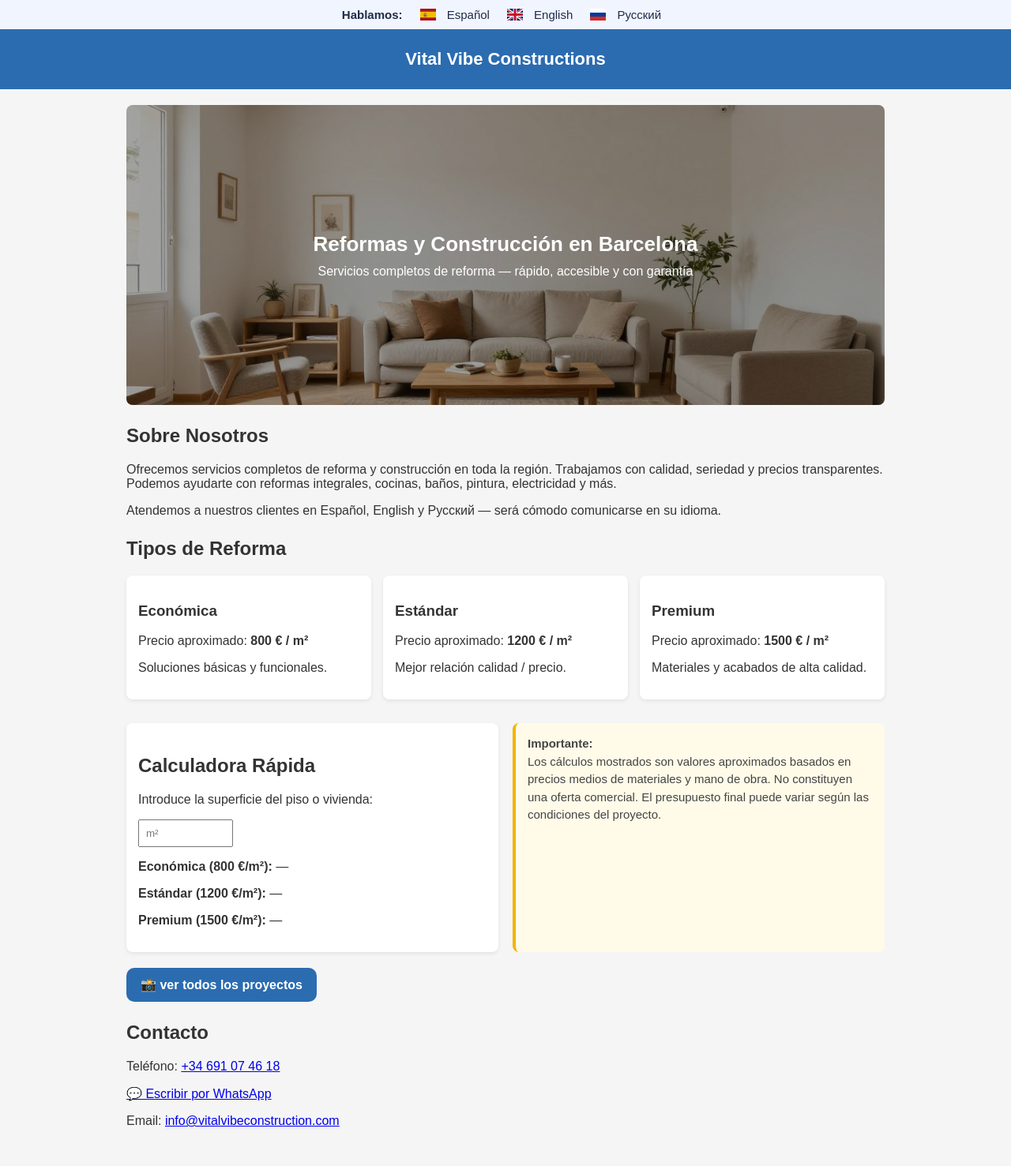
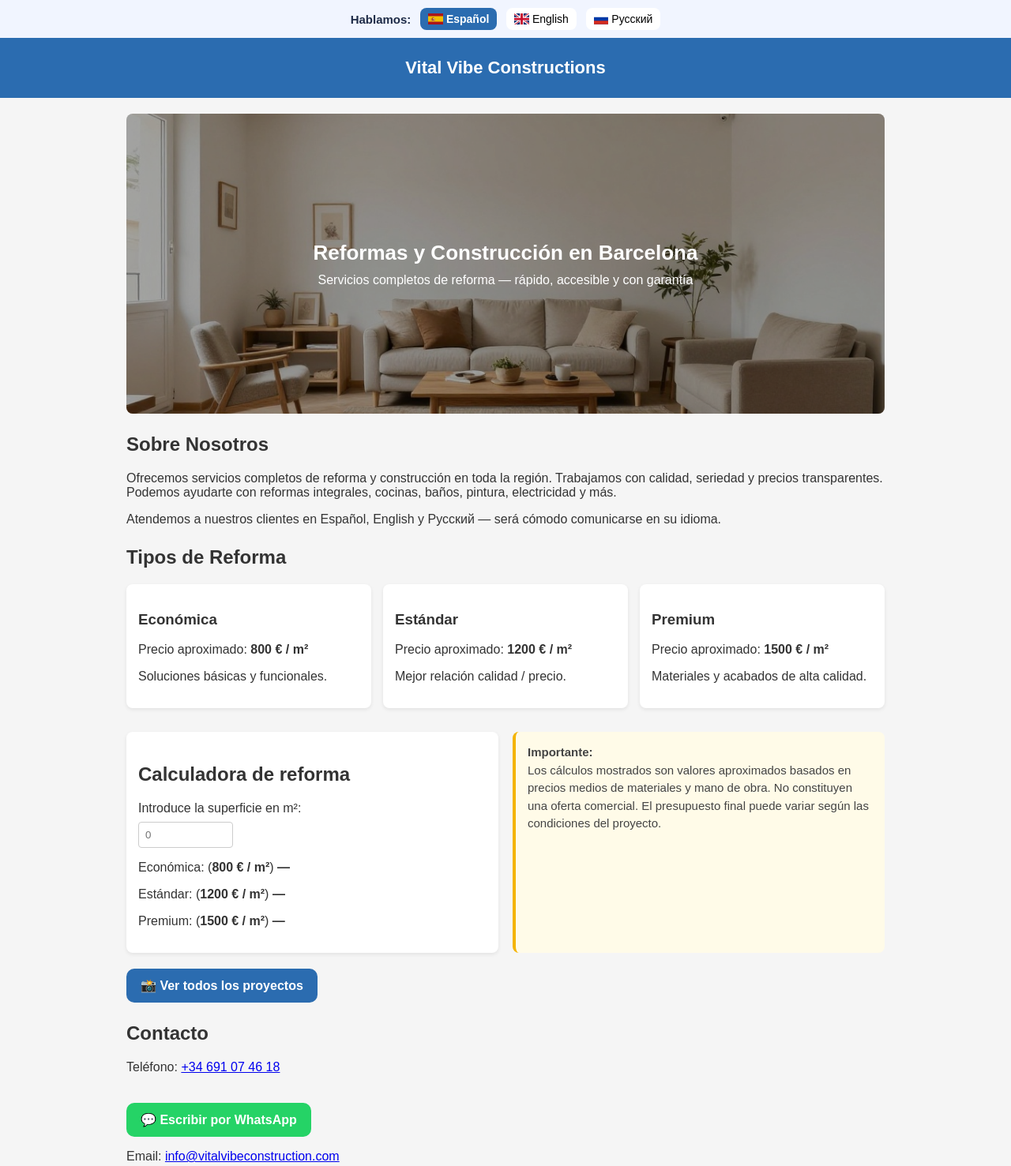
Before and after one commit to MigelSmirnov/Vital-Vibe-Constructions, a plain HTML site: page index.html in a window 1280 px wide. Shown: the top 1477 px of the page at 79% size. Drawn offline with nearby package versions, Linux system fonts and the light colour scheme.

Commit message:
Добавление json с переводами

```diff
--- a/index.html
+++ b/index.html
@@ -5,8 +5,7 @@
   <meta name="viewport" content="width=device-width, initial-scale=1.0">
   <meta name="description" content="Reformas en Barcelona. Cocinas, baños, electricidad y pintura. Hablamos Español, English y Русский. Presupuesto sin compromiso.">
   <link rel="stylesheet" href="https://cdn.jsdelivr.net/npm/flag-icons/css/flag-icons.min.css">
-  <title>Vital Vibe Construction — Reformas en Barcelona | Cocinas, Baños, Electricidad</title>
-
+  <title>Vital Vibe Construction – Reformas en Barcelona | Cocinas, Baños, Electricidad</title>
 
   <style>
     * { box-sizing: border-box; }
@@ -35,14 +34,13 @@
 
     .hero {
       position: relative;
-      height: 380px;                    /* можно менять высоту */
+      height: 380px;
       border-radius: 8px;
       overflow: hidden;
       margin-bottom: 20px;
       background: url('images/fabula-ai.png') center/cover no-repeat;
     }
 
-    /* затемнение, чтобы текст читался */
     .hero::before {
       content: "";
       position: absolute;
@@ -50,7 +48,6 @@
       background: rgba(0,0,0,0.35);
     }
 
-    /* контейнер с текстом */
     .hero-overlay {
       position: absolute;
       inset: 0;
@@ -75,7 +72,6 @@
       max-width: 90%;
     }
 
-
     h2 { margin-top: 25px; }
 
     .cards {
@@ -92,44 +88,47 @@
       box-shadow: 0 2px 5px rgba(0,0,0,0.08);
     }
 
-    /* общий контейнер — делаем 2 колонки */
-    .calculator-wrap{
+    .calculator-wrap {
       margin-top: 30px;
       display: grid;
       grid-template-columns: 1fr 1fr;
       gap: 18px;
     }
 
-    /* сам калькулятор — как был */
-    .calculator{
+    .calculator {
       background: #ffffff;
       padding: 15px;
       border-radius: 8px;
       box-shadow: 0 2px 5px rgba(0,0,0,0.08);
     }
 
-    /* блок с пояснением */
-    .calculator-note{
-      background:#fffbe8;
+    .calculator-note {
+      background: #fffbe8;
       padding: 15px;
-      border-left:4px solid #f4b400;
-      border-radius:8px;
-      color:#444;
-      font-size:15px;
-      line-height:1.5;
+      border-left: 4px solid #f4b400;
+      border-radius: 8px;
+      color: #444;
+      font-size: 15px;
+      line-height: 1.5;
     }
 
-    /* на телефонах — в одну колонку */
-    @media(max-width: 768px){
-      .calculator-wrap{
+    @media(max-width: 768px) {
+      .calculator-wrap {
         grid-template-columns: 1fr;
       }
     }
 
+    label {
+      display: block;
+      margin-bottom: 8px;
+      font-weight: 500;
+    }
 
     input {
       padding: 8px;
       width: 120px;
+      border: 1px solid #ccc;
+      border-radius: 4px;
     }
 
     footer {
@@ -140,7 +139,7 @@
       margin-top: 40px;
     }
 
-    .gallery-btn {
+    .gallery-btn, .whatsapp-btn {
       display: inline-block;
       background: #2b6cb0;
       color: white;
@@ -149,128 +148,176 @@
       text-decoration: none;
       font-weight: bold;
       margin-top: 20px;
-    }
-    .langs{
-      background:#f1f5ff;
-      color:#1f2c48;
-      text-align:center;
-      padding:10px 8px;
-      font-size:15px;
-      display:flex;
-      justify-content:center;
-      gap:12px;
-      flex-wrap:wrap;
+      transition: opacity 0.2s;
     }
 
-    .langs span:first-child{
-      font-weight:600;
+    .gallery-btn:hover, .whatsapp-btn:hover {
+      opacity: 0.9;
     }
 
-    .gallery-btn:hover { opacity: 0.9; }
-
-.langs span {
-  margin-right: 10px;
+    .whatsapp-btn {
+      background: #25D366;
     }
 
+    .langs {
+      background: #f1f5ff;
+      color: #1f2c48;
+      text-align: center;
+      padding: 10px 8px;
+      font-size: 15px;
+      display: flex;
+      justify-content: center;
+      align-items: center;
+      gap: 12px;
+      flex-wrap: wrap;
+    }
+
+    .langs span:first-child {
+      font-weight: 600;
+    }
+
+    .langs button {
+      border: none;
+      background: white;
+      padding: 6px 10px;
+      border-radius: 8px;
+      cursor: pointer;
+      font-size: 14px;
+      transition: all 0.2s;
+    }
+
+    .langs button:hover {
+      background: #e5edff;
+    }
+
+    .langs button.active {
+      background: #2b6cb0;
+      color: white;
+      font-weight: bold;
+    }
   </style>
 </head>
 
 <body>
   <div class="langs">
     <span>Hablamos:</span>
-  <span><span class="fi fi-es"></span> Español</span>
-  <span><span class="fi fi-gb"></span> English</span>
-  <span><span class="fi fi-ru"></span> Русский</span>
+
+    <button onclick="setLang('es')" data-lang="es" aria-label="Cambiar a Español">
+      <span class="fi fi-es"></span> Español
+    </button>
+
+    <button onclick="setLang('en')" data-lang="en" aria-label="Switch to English">
+      <span class="fi fi-gb"></span> English
+    </button>
+
+    <button onclick="setLang('ru')" data-lang="ru" aria-label="Переключить на Русский">
+      <span class="fi fi-ru"></span> Русский
+    </button>
   </div>
 
   <header>
     Vital Vibe Constructions
   </header>
+
   <main>
-
     <div class="container">
 
       <div class="hero">
         <div class="hero-overlay">
-    <h1>Reformas y Construcción en Barcelona</h1>
-    <p>Servicios completos de reforma — rápido, accesible y con garantía</p>
+          <h1 data-i18n="hero_title">Reformas integrales en Barcelona</h1>
+          <p data-i18n="hero_subtitle">Cocinas, baños, electricidad y pintura</p>
         </div>
       </div>
 
       <section>
-    <h2>Sobre Nosotros</h2>
-    <p>
-      Ofrecemos servicios completos de reforma y construcción en toda la región.
-      Trabajamos con calidad, seriedad y precios transparentes. Podemos ayudarte
-      con reformas integrales, cocinas, baños, pintura, electricidad y más.
-    </p>
-    <p>
-  Atendemos a nuestros clientes en Español, English y Русский — será cómodo comunicarse en su idioma.
-</p>
-
+        <h2 data-i18n="about_title">Sobre nosotros</h2>
+        <p data-i18n="about_p1">Somos una empresa de reformas con experiencia en Barcelona.</p>
+        <p data-i18n="about_p2">Ofrecemos servicios de calidad con presupuesto sin compromiso.</p>
       </section>
 
       <section>
-    <h2>Tipos de Reforma</h2>
+        <h2 data-i18n="types_title">Tipos de reforma</h2>
+
         <div class="cards">
           <div class="card">
-        <h3>Económica</h3>
-        <p>Precio aproximado: <strong>800 € / m²</strong></p>
-        <p>Soluciones básicas y funcionales.</p>
+            <h3 data-i18n="types_econ_title">Económica</h3>
+            <p>
+              <span data-i18n="types_price_label">Precio:</span>
+              <strong>800 € / m²</strong>
+            </p>
+            <p data-i18n="types_econ_text">Materiales básicos de calidad.</p>
           </div>
 
           <div class="card">
-        <h3>Estándar</h3>
-        <p>Precio aproximado: <strong>1200 € / m²</strong></p>
-        <p>Mejor relación calidad / precio.</p>
+            <h3 data-i18n="types_std_title">Estándar</h3>
+            <p>
+              <span data-i18n="types_price_label">Precio:</span>
+              <strong>1200 € / m²</strong>
+            </p>
+            <p data-i18n="types_std_text">Materiales de gama media.</p>
           </div>
 
           <div class="card">
-        <h3>Premium</h3>
-        <p>Precio aproximado: <strong>1500 € / m²</strong></p>
-        <p>Materiales y acabados de alta calidad.</p>
+            <h3 data-i18n="types_prem_title">Premium</h3>
+            <p>
+              <span data-i18n="types_price_label">Precio:</span>
+              <strong>1500 € / m²</strong>
+            </p>
+            <p data-i18n="types_prem_text">Materiales de alta gama.</p>
           </div>
         </div>
       </section>
 
-<section class="calculator-wrap">
+      <div class="calculator-wrap">
+        <form class="calculator" onsubmit="return false;">
+          <h2 data-i18n="calc_title">Calculadora de presupuesto</h2>
+          <label for="area" data-i18n="calc_intro">Introduce los m² de tu reforma:</label>
+          <input id="area" type="number" placeholder="0" min="0" step="0.1" aria-label="Metros cuadrados">
 
-  <div class="calculator">
-    <h2>Calculadora Rápida</h2>
+          <p>
+            <span data-i18n="calc_econ">Económica</span>
+            <span>(<strong>800 € / m²</strong>)</span>
+            <strong><span id="eco">—</span></strong>
+          </p>
 
-    <p>Introduce la superficie del piso o vivienda:</p>
+          <p>
+            <span data-i18n="calc_std">Estándar</span>
+            <span>(<strong>1200 € / m²</strong>)</span>
+            <strong><span id="std">—</span></strong>
+          </p>
 
-    <input type="number" id="area" placeholder="m²" min="0">
+          <p>
+            <span data-i18n="calc_pre">Premium</span>
+            <span>(<strong>1500 € / m²</strong>)</span>
+            <strong><span id="pre">—</span></strong>
+          </p>
+        </form>
 
-    <div id="resultados" style="margin-top:15px;">
-      <p><strong>Económica (800 €/m²):</strong> <span id="eco">—</span></p>
-      <p><strong>Estándar (1200 €/m²):</strong> <span id="std">—</span></p>
-      <p><strong>Premium (1500 €/m²):</strong> <span id="pre">—</span></p>
+        <div class="calculator-note">
+          <strong data-i18n="calc_note_title">Nota:</strong><br>
+          <span data-i18n="calc_note_text">Los precios son aproximados. El presupuesto final dependerá del proyecto específico.</span>
         </div>
       </div>
 
-  <div class="calculator-note">
-    <strong>Importante:</strong><br>
-    Los cálculos mostrados son valores aproximados basados en precios medios
-    de materiales y mano de obra. No constituyen una oferta comercial.
-    El presupuesto final puede variar según las condiciones del proyecto.
-  </div>
-
-</section>
-
-
-  <a href="projects.html" class="gallery-btn">
-    📸 ver todos los proyectos
+      <a href="projects.html" class="gallery-btn" data-i18n="projects_button">
+        📸 Ver todos los proyectos
       </a>
 
       <section>
-  <h2>Contacto</h2>
-
+        <h2 data-i18n="contact_title">Contacto</h2>
         <p id="phone"></p>
-
-  <a id="wa" target="_blank" rel="noopener" class="whatsapp-btn">
+        <a id="wa" target="_blank" rel="noopener" class="whatsapp-btn" data-i18n="contact_whatsapp">
           💬 Escribir por WhatsApp
         </a>
+        <p>Email: <span id="email"></span></p>
+      </section>
+
+    </div>
+  </main>
+
+  <footer>
+    © 2025 Reformas y Construcción
+  </footer>
 
   <script>
     const p1 = "+34";
@@ -285,25 +332,13 @@
     document.getElementById("phone").innerHTML =
       `Teléfono: <a href="tel:+34691074618">${full}</a>`;
     document.getElementById("wa").href = waLink;
-  </script>
-  <p>Email: <span id="email"></span></p>
 
-<script>
     const e1 = "info";
     const e2 = "vitalvibeconstruction";
     const e3 = "com";
     document.getElementById("email").innerHTML =
       `<a href="mailto:${e1}@${e2}.${e3}">${e1}@${e2}.${e3}</a>`;
   </script>
-
-</section>
-
-</div>
-</main>
-
-<footer>
-  © 2025 Reformas y Construcción
-</footer>
 
   <script>
     const areaInput = document.getElementById('area');
@@ -329,5 +364,43 @@
     });
   </script>
 
+  <script>
+    let translations = {};
+    let currentLang = localStorage.getItem("lang") || "es";
+
+    function applyTranslations(lang) {
+      document.querySelectorAll("[data-i18n]").forEach(el => {
+        const key = el.dataset.i18n;
+        if (translations[lang] && translations[lang][key]) {
+          el.textContent = translations[lang][key];
+        }
+      });
+
+      document.querySelectorAll('.langs button').forEach(btn => {
+        btn.classList.toggle('active', btn.dataset.lang === lang);
+      });
+    }
+
+    function setLang(lang) {
+      currentLang = lang;
+      localStorage.setItem("lang", lang);
+      applyTranslations(lang);
+    }
+
+    fetch("translations.json")
+      .then(r => {
+        if (!r.ok) throw new Error(`HTTP error! status: ${r.status}`);
+        return r.json();
+      })
+      .then(data => {
+        translations = data;
+        applyTranslations(currentLang);
+      })
+      .catch(err => {
+        console.error("Translation load error:", err);
+        applyTranslations("es");
+      });
+  </script>
+
 </body>
 </html>
--- /dev/null
+++ b/translations.json
@@ -0,0 +1,94 @@
+{
+  "es": {
+    "hero_title": "Reformas y Construcción en Barcelona",
+    "hero_subtitle": "Servicios completos de reforma — rápido, accesible y con garantía",
+
+    "about_title": "Sobre Nosotros",
+    "about_p1": "Ofrecemos servicios completos de reforma y construcción en toda la región. Trabajamos con calidad, seriedad y precios transparentes. Podemos ayudarte con reformas integrales, cocinas, baños, pintura, electricidad y más.",
+    "about_p2": "Atendemos a nuestros clientes en Español, English y Русский — será cómodo comunicarse en su idioma.",
+
+    "types_title": "Tipos de Reforma",
+    "types_price_label": "Precio aproximado:",
+    "types_econ_title": "Económica",
+    "types_econ_text": "Soluciones básicas y funcionales.",
+    "types_std_title": "Estándar",
+    "types_std_text": "Mejor relación calidad / precio.",
+    "types_prem_title": "Premium",
+    "types_prem_text": "Materiales y acabados de alta calidad.",
+
+    "calc_title": "Calculadora de reforma",
+    "calc_intro": "Introduce la superficie en m²:",
+    "calc_econ": "Económica:",
+    "calc_std": "Estándar:",
+    "calc_pre": "Premium:",
+    "calc_note_title": "Importante:",
+    "calc_note_text": "Los cálculos mostrados son valores aproximados basados en precios medios de materiales y mano de obra. No constituyen una oferta comercial. El presupuesto final puede variar según las condiciones del proyecto.",
+
+    "projects_button": "📸 Ver todos los proyectos",
+
+    "contact_title": "Contacto",
+    "contact_whatsapp": "💬 Escribir por WhatsApp"
+  },
+
+  "en": {
+    "hero_title": "Renovation and Construction in Barcelona",
+    "hero_subtitle": "Full renovation services — fast, affordable and guaranteed",
+
+    "about_title": "About Us",
+    "about_p1": "We offer full renovation and construction services across the region. We work with quality, reliability and transparent pricing. We can help with full renovations, kitchens, bathrooms, painting, electricity and more.",
+    "about_p2": "We serve our clients in Spanish, English and Russian — so it will be comfortable to communicate in your language.",
+
+    "types_title": "Types of Renovation",
+    "types_price_label": "Approximate price:",
+    "types_econ_title": "Economy",
+    "types_econ_text": "Basic and functional solutions.",
+    "types_std_title": "Standard",
+    "types_std_text": "Best balance between quality and price.",
+    "types_prem_title": "Premium",
+    "types_prem_text": "High–quality materials and finishes.",
+
+    "calc_title": "Renovation cost calculator",
+    "calc_intro": "Enter the area in m²:",
+    "calc_econ": "Economy:",
+    "calc_std": "Standard:",
+    "calc_pre": "Premium:",
+    "calc_note_title": "Important:",
+    "calc_note_text": "The shown calculations are approximate values based on average material and labour costs. They do not represent a commercial offer. The final quotation may vary depending on the project conditions.",
+
+    "projects_button": "📸 View all projects",
+
+    "contact_title": "Contact us",
+    "contact_whatsapp": "💬 Message on WhatsApp"
+  },
+
+  "ru": {
+    "hero_title": "Ремонт и строительство в Барселоне",
+    "hero_subtitle": "Полный комплекс ремонтных услуг — быстро, доступно и с гарантией",
+
+    "about_title": "О нас",
+    "about_p1": "Мы предлагаем полный спектр услуг по ремонту и строительству по всему региону. Работаем качественно, надёжно и с прозрачными ценами. Поможем с комплексным ремонтом, кухнями, ванными, покраской, электрикой и многим другим.",
+    "about_p2": "Мы общаемся с клиентами на испанском, английском и русском — вам будет удобно.",
+
+    "types_title": "Виды ремонта",
+    "types_price_label": "Примерная стоимость:",
+    "types_econ_title": "Эконом",
+    "types_econ_text": "Базовые и функциональные решения.",
+    "types_std_title": "Стандарт",
+    "types_std_text": "Лучшее соотношение цены и качества.",
+    "types_prem_title": "Премиум",
+    "types_prem_text": "Материалы и отделка высокого уровня.",
+
+    "calc_title": "Калькулятор стоимости ремонта",
+    "calc_intro": "Введите площадь в м²:",
+    "calc_econ": "Эконом:",
+    "calc_std": "Стандарт:",
+    "calc_pre": "Премиум:",
+    "calc_note_title": "Важно:",
+    "calc_note_text": "Приведённые расчёты являются ориентировочными и основаны на средних ценах на материалы и работы. Это не коммерческое предложение. Итоговая стоимость может отличаться в зависимости от условий проекта.",
+
+    "projects_button": "📸 Посмотреть все проекты",
+
+    "contact_title": "Контакты",
+    "contact_whatsapp": "💬 Написать в WhatsApp"
+  }
+}
```
Lines whose indentation alone changed are shown as unchanged.
